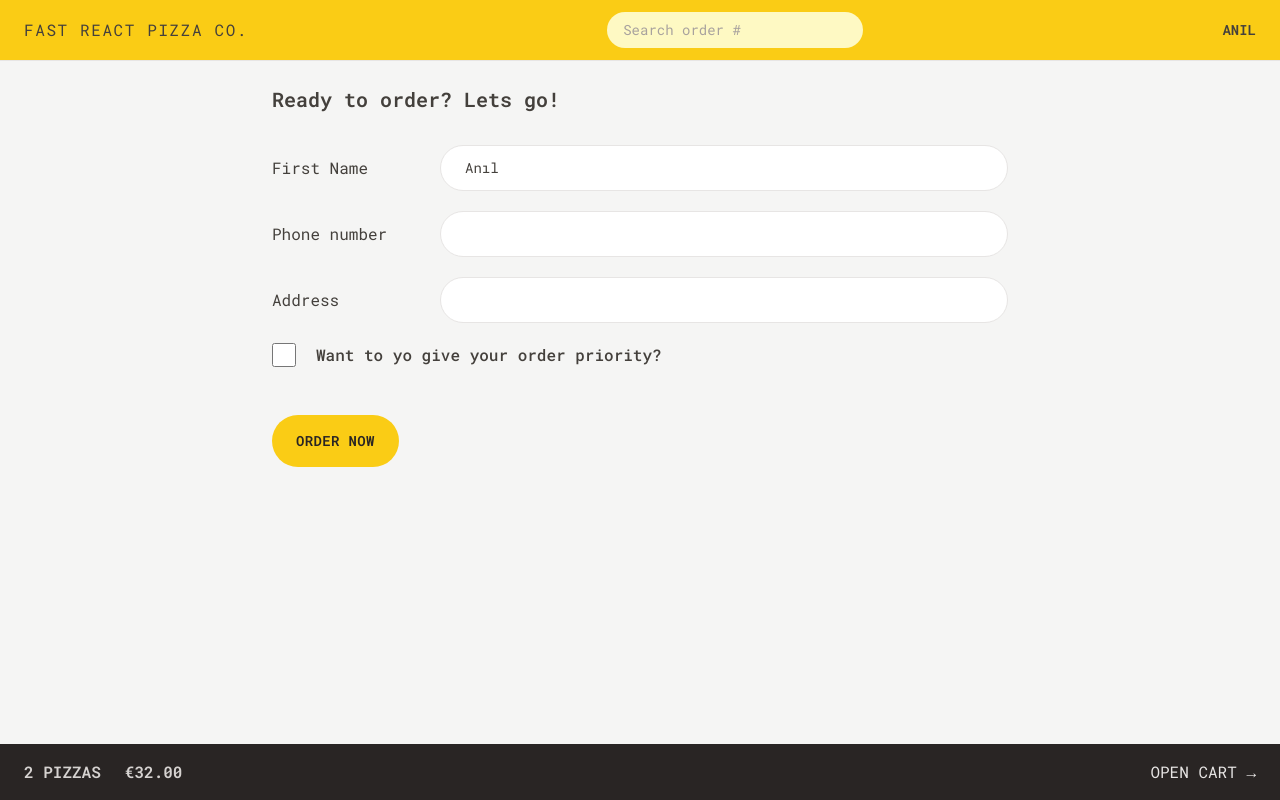
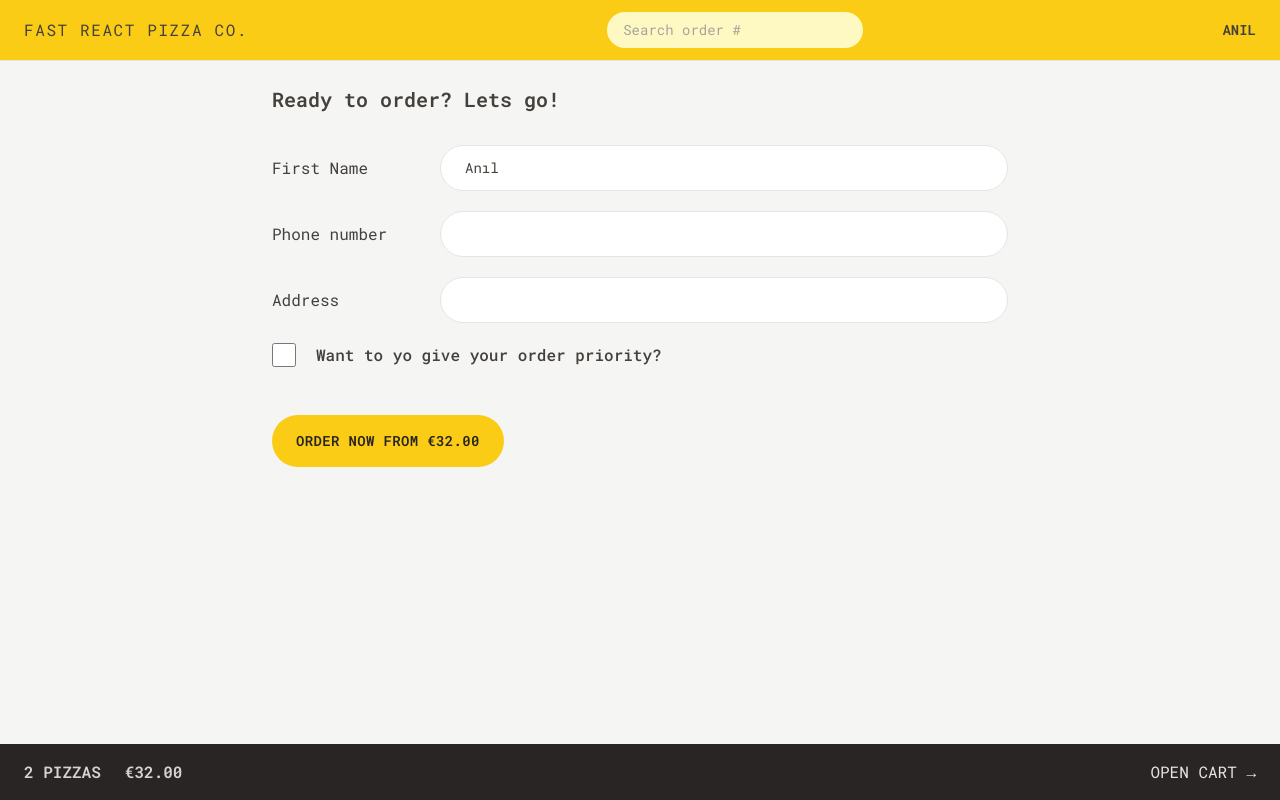
Before and after one commit to anilates97/React-FastPizzaDelivery, a React (Vite) app: page /order/new in a window 1280 px wide. Built offline with nearby package versions, Linux system fonts and the light colour scheme.

Commit message:
new order page total cart price implemented

```diff
--- a/src/features/order/CreateOrder.jsx
+++ b/src/features/order/CreateOrder.jsx
@@ -2,6 +2,12 @@
 import Button from '../../ui/Button';
 import { createOrder } from '../../services/apiRestaurant';
 import { useSelector } from 'react-redux';
+import { clearCart, getCart, getTotalCartPrice } from '../cart/cartSlice';
+import EmptyCart from '../cart/EmptyCart';
+
+import store from '../../store';
+import { formatCurrency } from '../../utils/helpers';
+import { useState } from 'react';
 
 // https://uibakery.io/regex-library/phone-number
 const isValidPhone = (str) =>
@@ -9,38 +15,22 @@
     str,
   );
 
-const fakeCart = [
-  {
-    pizzaId: 12,
-    name: 'Mediterranean',
-    quantity: 2,
-    unitPrice: 16,
-    totalPrice: 32,
-  },
-  {
-    pizzaId: 6,
-    name: 'Vegetale',
-    quantity: 1,
-    unitPrice: 13,
-    totalPrice: 13,
-  },
-  {
-    pizzaId: 11,
-    name: 'Spinach and Mushroom',
-    quantity: 1,
-    unitPrice: 15,
-    totalPrice: 15,
-  },
-];
+function CreateOrder() {
+  const [withPriority, setWithPriority] = useState(false);
 
-function CreateOrder() {
-  // const [withPriority, setWithPriority] = useState(false);
-  const cart = fakeCart;
   const navigation = useNavigation();
   const isSubmitting = navigation.state === 'submitting';
   const username = useSelector((state) => state.user.username);
 
   const formErrors = useActionData();
+
+  const cart = useSelector(getCart);
+
+  const totalCartPrice = useSelector(getTotalCartPrice);
+  const priorityPrice = withPriority ? totalCartPrice * 0.2 : 0;
+  const totalPrice = totalCartPrice + priorityPrice;
+
+  if (!cart.length) return <EmptyCart />;
 
   return (
     <div className="px-4 py-6">
@@ -89,8 +79,8 @@
             type="checkbox"
             name="priority"
             id="priority"
-            // value={withPriority}
-            // onChange={(e) => setWithPriority(e.target.checked)}
+            value={withPriority}
+            onChange={(e) => setWithPriority(e.target.checked)}
           />
           <label className="font-medium" htmlFor="priority">
             Want to yo give your order priority?
@@ -100,7 +90,9 @@
         <div>
           <input type="hidden" name="cart" value={JSON.stringify(cart)} />
           <Button type="primary" disabled={isSubmitting}>
-            {isSubmitting ? 'Placing order...' : 'Order now'}
+            {isSubmitting
+              ? 'Placing order...'
+              : `Order now from ${formatCurrency(totalPrice)} `}
           </Button>
         </div>
       </Form>
@@ -115,7 +107,7 @@
   const order = {
     ...data,
     cart: JSON.parse(data.cart),
-    priority: data.priority === 'on',
+    priority: data.priority === 'true',
   };
 
   const errors = {};
@@ -128,6 +120,9 @@
   // if everything is okay, create new order and redirect
   const newOrder = await createOrder(order);
 
+  // Do not overuse
+  store.dispatch(clearCart());
+
   return redirect(`/order/${newOrder.id}`);
 }
 
--- a/src/features/order/Order.jsx
+++ b/src/features/order/Order.jsx
@@ -56,7 +56,7 @@
 
       <ul className="divide-y divide-stone-200 border-t">
         {cart.map((item) => (
-          <OrderItem item={item} key={item.id} />
+          <OrderItem item={item} key={item.pizzaId} />
         ))}
       </ul>
 
```
